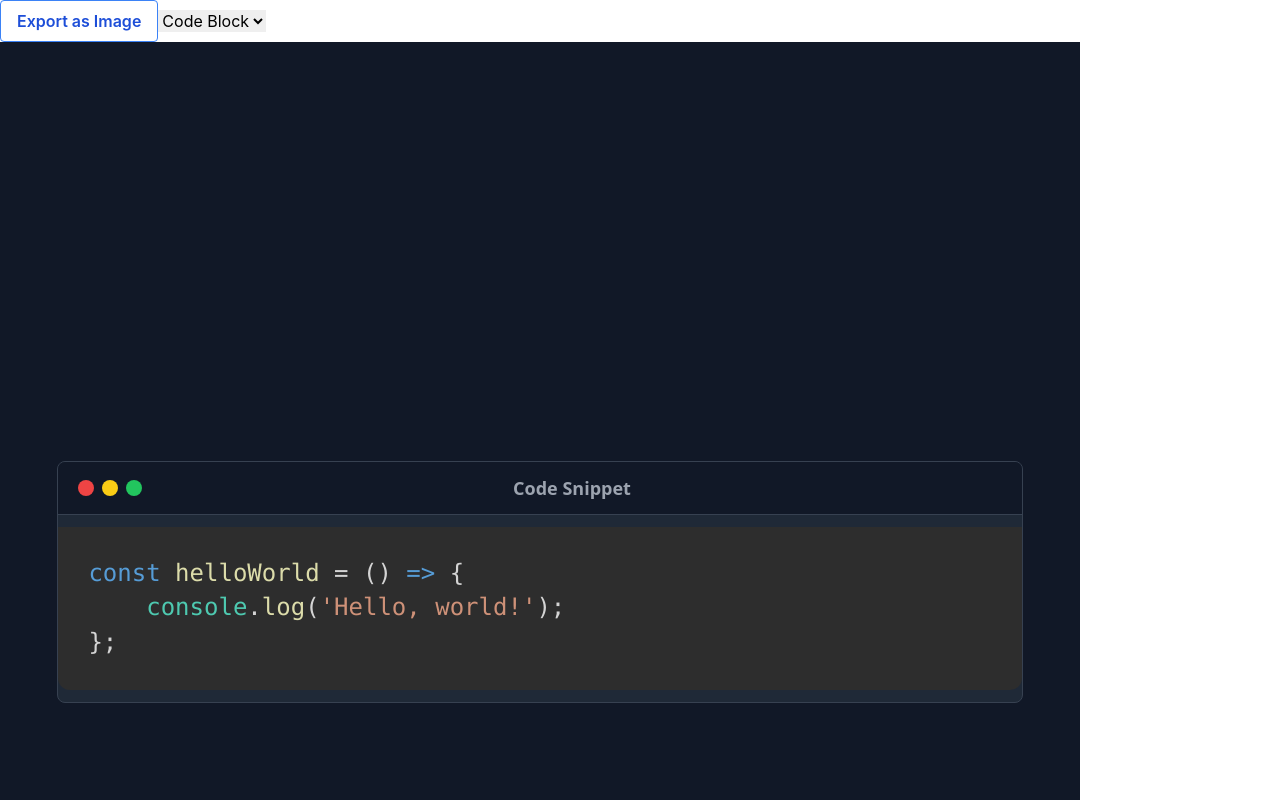
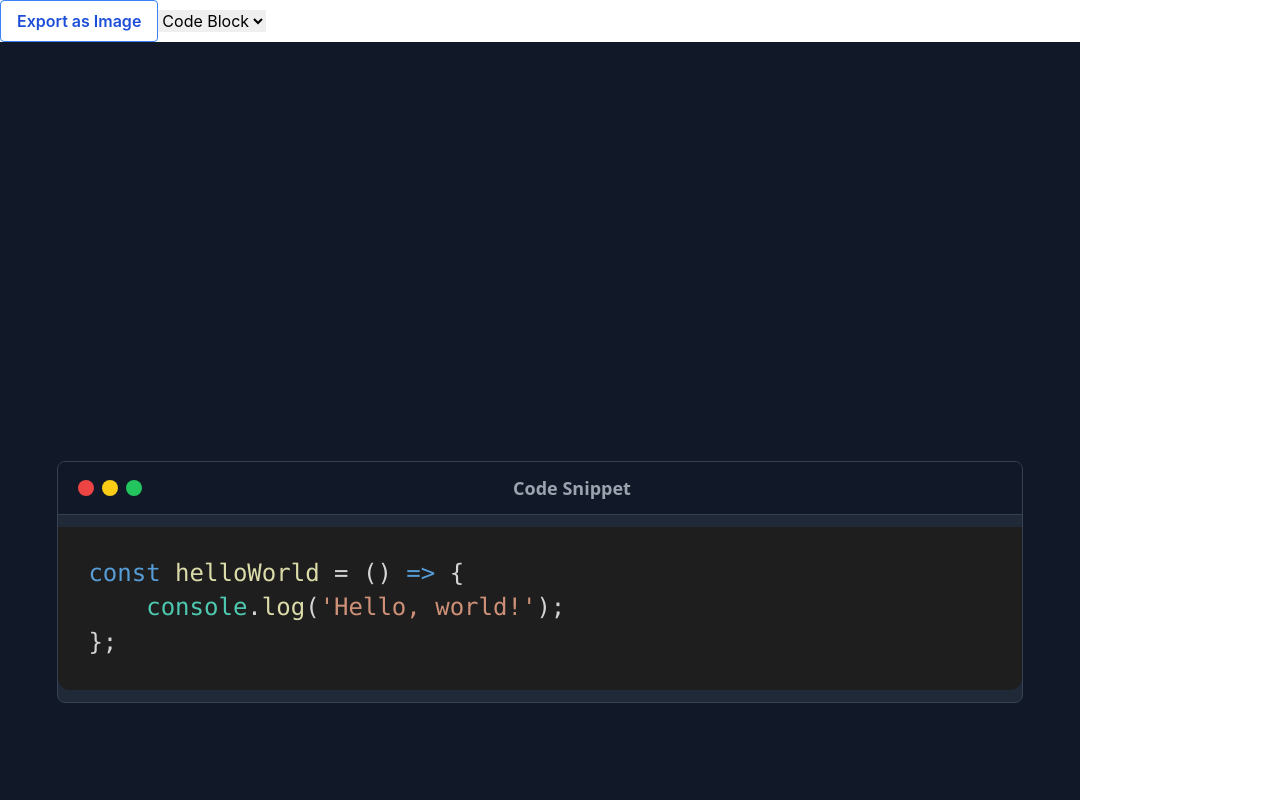
Before and after one commit to ehsandevs/social-post-creator, a React (Create React App) app: page /instagram in a window 1280 px wide. Shown: the top 800 px of the page. Built offline with nearby package versions, Linux system fonts and the light colour scheme.

Commit message:
remove background color from CodeBlockPost for improved styling flexibility

```diff
--- a/src/PostTypes/CodeBlockPost.js
+++ b/src/PostTypes/CodeBlockPost.js
@@ -31,7 +31,6 @@ const CodeBlockPost = React.forwardRef((props, ref) => {
                         fontSize: "1.5rem",
                         padding: '30px',
                         borderRadius: '0 0 12px 12px',
-                        backgroundColor: '#2d2d2d'
                     }}
                     codeTagProps={{
                         lineHeight: "inherit",
```
